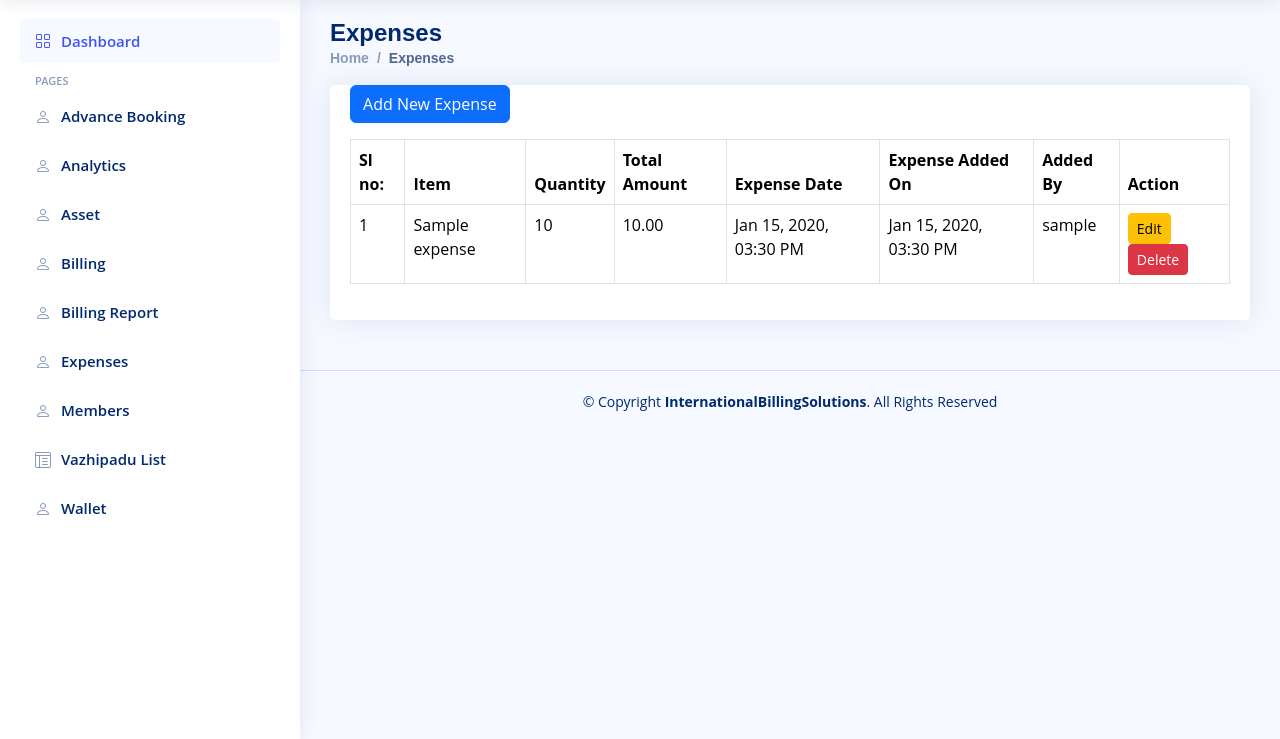
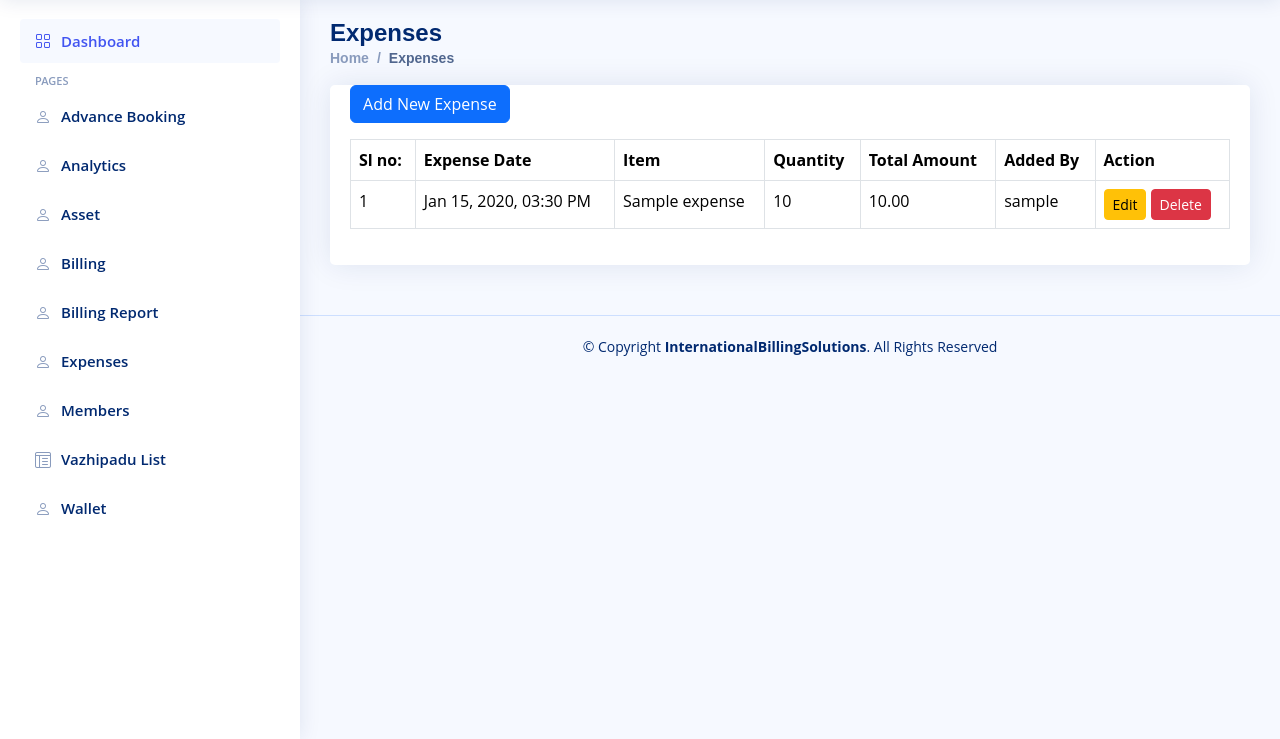
Before and after one commit to wazeem27/TempleKeeper, a Django app: page /billing/expenses/ in a window 1280 px wide. Shown: the part 61-800 px from the top of the page. Run offline with Django 5.2, Linux system fonts and the light colour scheme; a user stored in the database is signed in; tables that the repository leaves empty hold one stand-in row (values such as "Sample post"); some libraries are stand-ins or nearby versions.

Commit message:
Remove Expense created at date from UI

```diff
--- a/billing_manager/templates/billing_manager/expense_list.html
+++ b/billing_manager/templates/billing_manager/expense_list.html
@@ -172,11 +172,10 @@
                                 <thead>
                                     <tr>
                                         <th>Sl no:</th>
+                                        <th scope="col">Expense Date</th>
                                         <th scope="col">Item</th>
                                         <th scope="col">Quantity</th>
                                         <th scope="col">Total Amount</th>
-                                        <th scope="col">Expense Date</th>
-                                        <th scope="col">Expense Added On</th>
                                         <th scope="col">Added By</th>
                                         <th scope="col">Action</th>
                                     </tr>
@@ -185,11 +184,10 @@
                                     {% for expense in expenses %}
                                     <tr>
                                         <td>{{ forloop.counter }}</td>
+                                        <td>{{ expense.expense_date|date:"M d, Y, h:i A" }}</td>
                                         <td>{{ expense.item_name }}</td>
                                         <td>{{ expense.quantity }}</td>
                                         <td>{{ expense.price }}</td>
-                                        <td>{{ expense.expense_date|date:"M d, Y, h:i A" }}</td>
-                                        <td>{{ expense.created_at|date:"M d, Y, h:i A" }}</td>
                                         <td>{{ expense.created_by.username }}</td>
                                         <td>
                                             <a href="{% url 'expense-edit' expense.id %}" class="btn btn-warning btn-sm">Edit</a>
```
